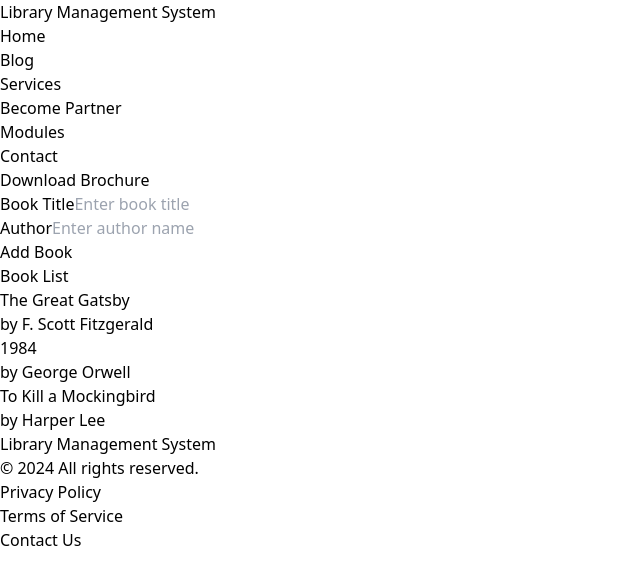
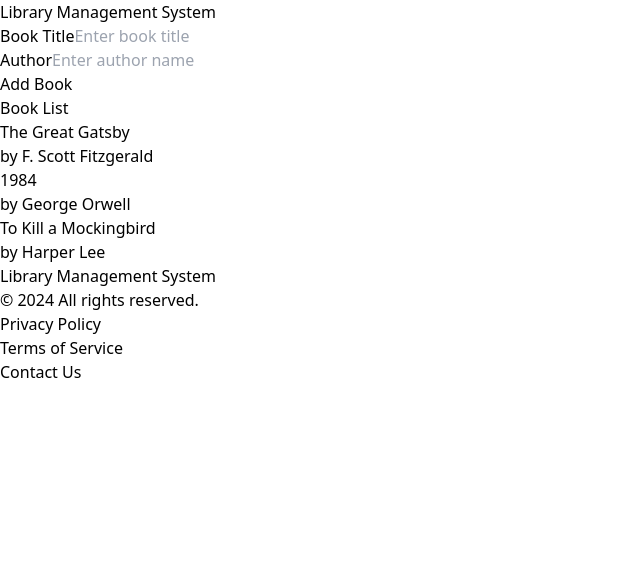
Before and after one commit to natanmuletahunde/LMS_vite-, a React (Vite) app: page / in a window 1280 px wide. Shown: the top 584 px of the page, without its empty margins (0-640 px from the left). Built offline with nearby package versions, Linux system fonts and the light colour scheme.

Commit message:
modify the app.jsx

```diff
--- a/src/components/App.jsx
+++ b/src/components/App.jsx
@@ -21,7 +21,7 @@ function App() {
   return (
     <div className="min-h-screen bg-gray-100">
       <Header title="Library Management System" />
-      <Header_two/>
+
       <div className="container mx-auto p-4">
         <AddBook addBook={addBook} />
         <BookList books={books} />
```
